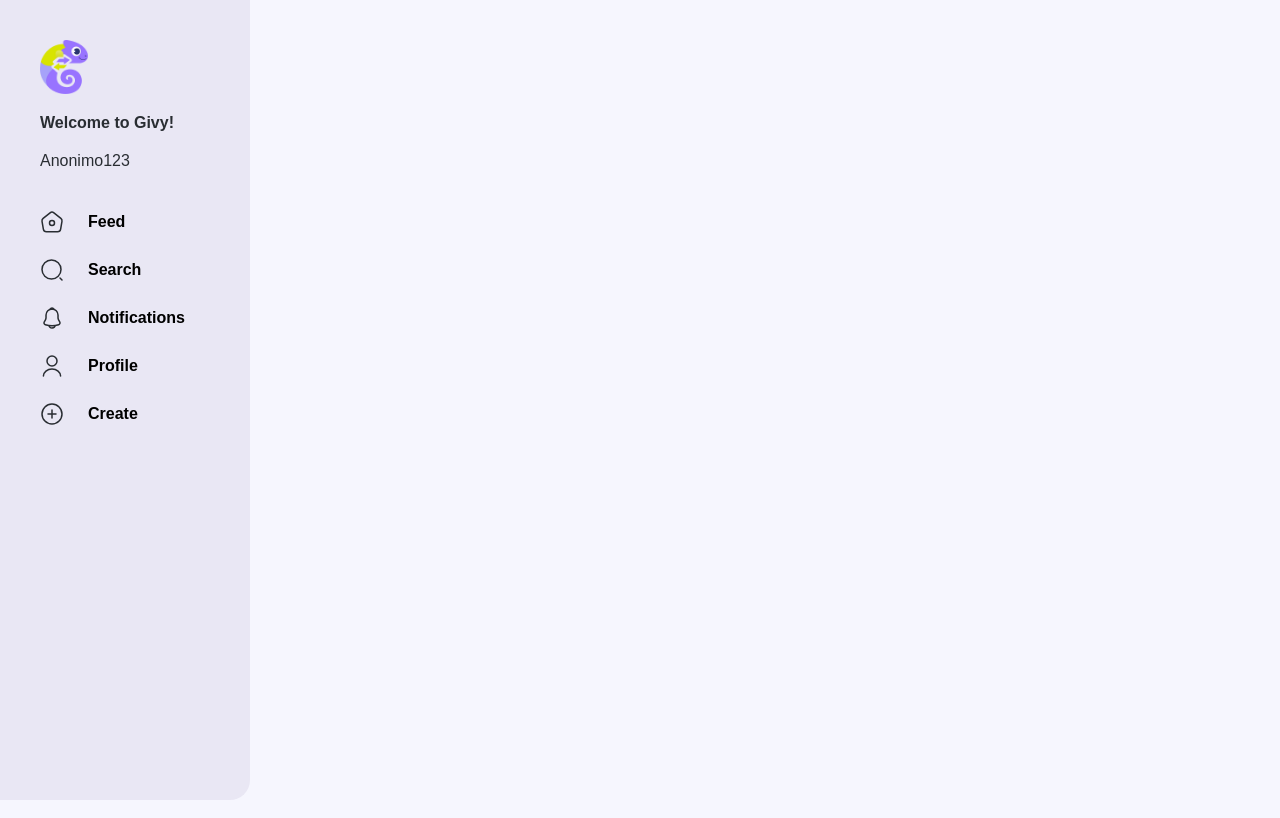
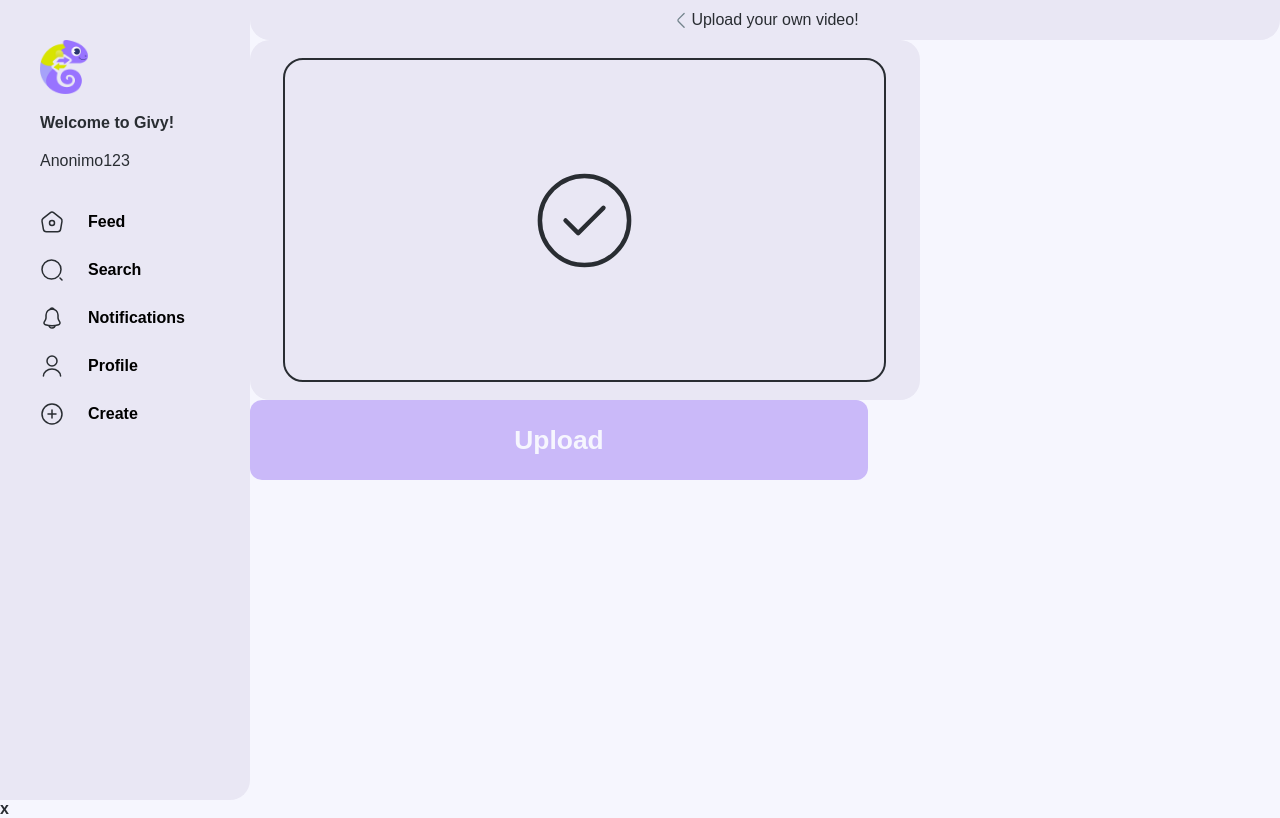
Before and after one commit to Sofia0609/Givy, a React (Vite) app in the folder Givy Project/: page /Create in a window 1280 px wide. Built offline with nearby package versions, Linux system fonts and the light colour scheme.

Commit message:
feat: Begin create page width components

```diff
--- a/Givy Project/src/components/create/uploadVideo/uploadVideo.css
+++ b/Givy Project/src/components/create/uploadVideo/uploadVideo.css
@@ -17,9 +17,10 @@
     width: 90%;
     height: 90%;
     border-radius: 20px;
+    position: relative;
 }
 
-.inputLink{
+.inputFile{
     opacity: 0;
     position: absolute;
     width: 100%;
--- a/Givy Project/src/components/create/uploadVideo/uploadVideo.tsx
+++ b/Givy Project/src/components/create/uploadVideo/uploadVideo.tsx
@@ -1,11 +1,11 @@
 import './uploadVideo.css'
 
-interface UploadVideoprops{
-    icon : string
+interface UploadVideoprops {
+    icon: string
     onVideoSelect?: (file: File) => void
 }
 
-function UploadVideo({icon, onVideoSelect}:UploadVideoprops){
+function UploadVideo({ icon, onVideoSelect }: UploadVideoprops) {
 
     function handleFileChange(e: React.ChangeEvent<HTMLInputElement>) {
         const file = e.target.files?.[0]
@@ -14,16 +14,19 @@ function UploadVideo({icon, onVideoSelect}:UploadVideoprops){
         }
     }
 
-    return(
-        <>
+    return (
         <div className='uploadVideo'>
             <div className='border'>
                 <img className='icon' src={icon} alt="" />
-                <input className='inputLink' type="file" accept="video/*" onChange={handleFileChange} />
+                <input
+                    className='inputFile'
+                    type="file"
+                    accept="video/*"
+                    onChange={handleFileChange}
+                />
             </div>
-         </div>
-        </>
+        </div>
     )
 }
 
-export default UploadVideo;
+export default UploadVideo
--- a/Givy Project/src/components/notifications/uploadVideoMatch/uploadVideoMatch.tsx
+++ b/Givy Project/src/components/notifications/uploadVideoMatch/uploadVideoMatch.tsx
@@ -3,17 +3,17 @@ import UploadVideo from '../../create/uploadVideo/uploadVideo'
 import './UploadVideoMatch.css'
 
 interface UploadVideoMatchprops{
-    tittle: string
+    title: string
     description: string
     icon: string
 }
 
-function UploadVideoMatch({tittle, description, icon}:UploadVideoMatchprops){
+function UploadVideoMatch({title, description, icon}:UploadVideoMatchprops){
 
     return(
         <>
         <div className='uploadVideoMatchContainer'>
-                <h2 className='tittleMatch'>  {tittle} </h2>
+                <h2 className='tittleMatch'>  {title} </h2>
                 <UploadVideo icon={icon} />
                 <BigButton content='UPLOAD'/>
                 <p className='descriptionMatch'>  {description} </p>
--- a/Givy Project/src/pages/create/Create.tsx
+++ b/Givy Project/src/pages/create/Create.tsx
@@ -1,12 +1,24 @@
-import { useState } from 'react'
+import './create.css'
 import NavBar from '../../components/navBar/navBar'
-
+import Header from '../../components/header/header'
+import BigButton from '../../components/bigButton/bigButton'
+import UploadVideo from '../../components/create/uploadVideo/uploadVideo'
 
 function Create() {
 
   return (
-    <>
-      <NavBar></NavBar>
+    <><div className='createLayout'>
+      <div>
+          <NavBar></NavBar>
+      </div>
+      <div className='createContent'>
+          <Header title="Upload your own video!"></Header>
+          <UploadVideo
+            icon='./src/assets/uploaded_icon.svg'
+          />
+          <BigButton content='Upload'></BigButton>
+      </div>
+    </div>
     </>
   )
 }
--- /dev/null
+++ b/Givy Project/src/pages/create/create.css
@@ -0,0 +1,12 @@
+.createLayout {
+    display: flex;
+    min-height: 100vh;
+    justify-content: center;
+}
+
+.createContent {
+    margin-left: 250px;
+    flex: 1;
+    display: flex;
+    flex-direction: column;
+}
--- a/Givy Project/src/pages/notificacions/match/match.tsx
+++ b/Givy Project/src/pages/notificacions/match/match.tsx
@@ -92,7 +92,7 @@ function Match() {
                 ) : !iSentVideo ? (
 
                     <UploadVideoMatch
-                        tittle='Upload your educative video!'
+                        title='Upload your educative video!'
                         description={otherSentVideo
                             ? 'Your match already sent their video, send yours to watch it!'
                             : 'This way you can receive the educate video from your Match!'}
@@ -102,7 +102,7 @@ function Match() {
                 ) : !otherSentVideo ? (
 
                     <UploadVideoMatch
-                        tittle='Congratulations!'
+                        title='Congratulations!'
                         description='Video Uploaded! Wait till your Match sends their Video'
                         icon='./src/assets/uploaded_icon.svg'
                     />
```
